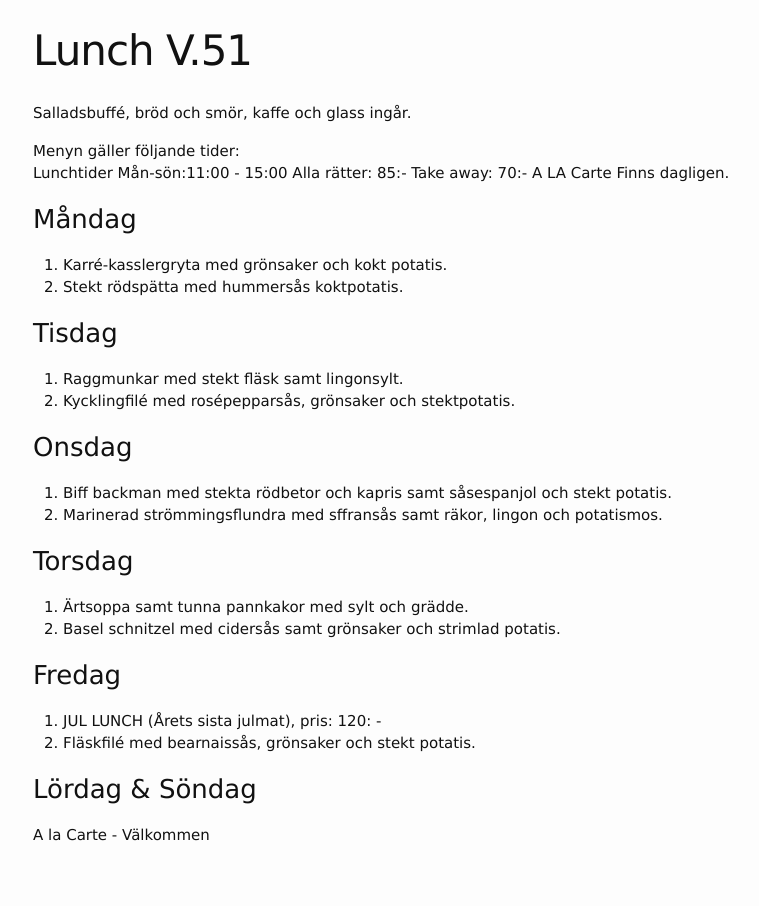
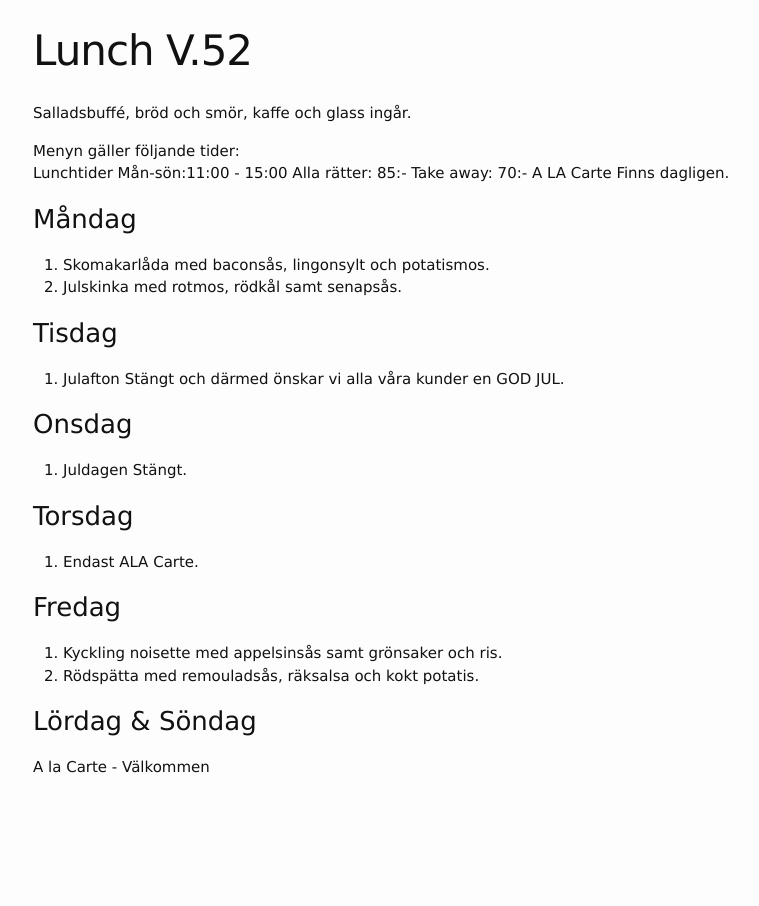
Before and after one commit to FarInn62/farinn62.github.io, a Jekyll site: the page built from lunch.md, in a window 1280 px wide. Shown: the whole page, without its empty margins (237-996 px from the left). Built offline with Jekyll 4.4.1, drawn with Linux system fonts in a browser that asks for light colours.

Commit message:
Update lunch.md

```diff
--- a/lunch.md
+++ b/lunch.md
@@ -1,6 +1,6 @@
 ---
 layout: foodmenu
-title: Lunch V.51
+title: Lunch V.52
 permalink: /lunch/
 published: true
 ---
@@ -12,24 +12,24 @@ Alla rätter: 85:- Take away: 70:-
 A LA Carte Finns dagligen.
 
 ### Måndag
-1. Karré-kasslergryta med grönsaker och kokt potatis.
-2. Stekt rödspätta med hummersås koktpotatis.
+1. Skomakarlåda med baconsås, lingonsylt och potatismos.
+2. Julskinka med rotmos, rödkål samt senapsås.
 
 ### Tisdag
-1. Raggmunkar med stekt fläsk samt lingonsylt.
-2. Kycklingfilé med rosépepparsås, grönsaker och stektpotatis.
+1. Julafton Stängt och därmed önskar vi alla våra kunder en GOD JUL.
+
 
 ### Onsdag
-1. Biff backman med stekta rödbetor och kapris samt såsespanjol och stekt potatis.
-2. Marinerad strömmingsflundra med sffransås samt räkor, lingon och potatismos.
+1. Juldagen Stängt.
+
 
 ### Torsdag
-1. Ärtsoppa samt tunna pannkakor med sylt och grädde.
-2. Basel schnitzel med cidersås samt grönsaker och strimlad potatis.
+1. Endast ALA Carte.
+
 
 ### Fredag
-1. JUL LUNCH        (Årets sista julmat),       pris: 120: -
-2. Fläskfilé med bearnaissås, grönsaker och stekt potatis.
+1. Kyckling noisette med appelsinsås samt grönsaker och ris.
+2. Rödspätta med remouladsås, räksalsa och kokt potatis.
 
 
 ### Lördag & Söndag
```
